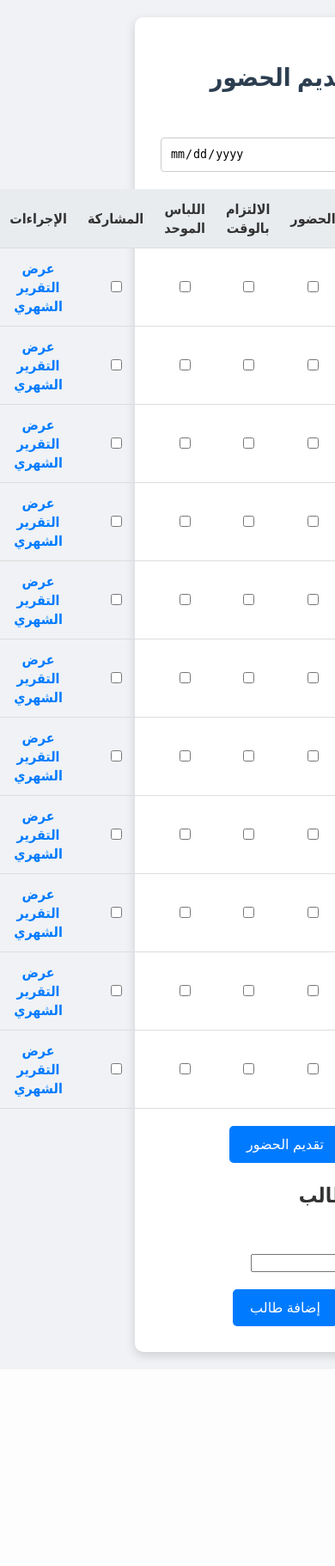
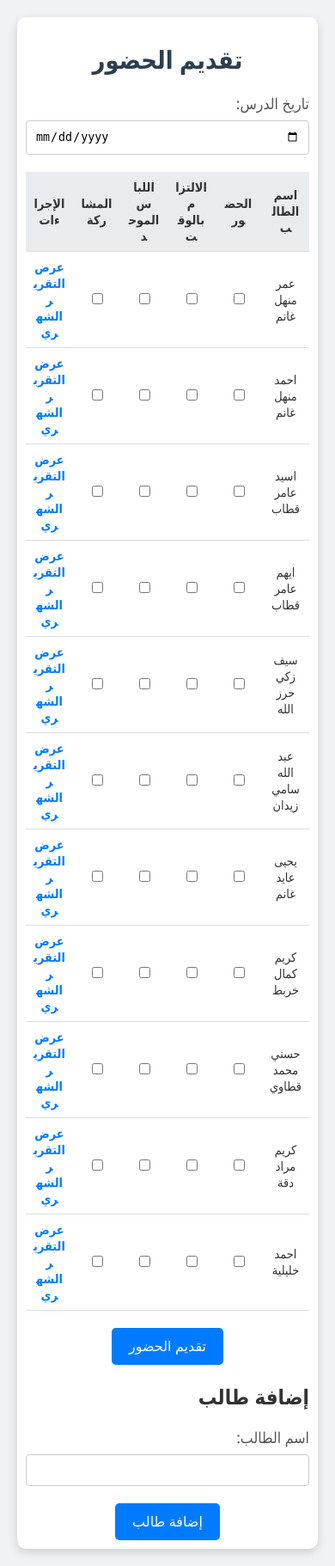
Before and after one commit to HululSoft/edu-mngmt, a Flask app: page /attendance/1 in a window 390 px wide; the page is wider, and only the part inside the window is pictured. Shown: that part at 86% size. Before the commit the page ends 1593 px from the top of that part, so only its background shows below. Run offline with Flask 3, Linux system fonts and the light colour scheme; the visitor is signed in with stand-in values (Sample User, id 1).

Commit message:
Update attendance.html - Fix container width and improve mobile responsiveness

```diff
--- a/src/templates/attendance.html
+++ b/src/templates/attendance.html
@@ -8,43 +8,20 @@
     <title>تقديم الحضور</title>
     <style>
 
+        /* Ensure the main container is responsive */
         .form-container {
-            max-width: 600px;
-            margin: auto;
-            padding: 30px;
+            max-width: 100%; /* Ensure it doesn't exceed the screen width */
+            overflow-x: auto; /* Allow horizontal scrolling if content overflows */
+            padding: 20px;
             background-color: #ffffff;
             border-radius: 10px;
             box-shadow: 0 4px 12px rgba(0, 0, 0, 0.15);
         }
 
-        h1 {
-            color: #2c3e50;
-            text-align: center;
-            font-size: 1.8em;
-            margin-bottom: 20px;
-        }
-
-        .form-group {
-            margin-bottom: 20px;
-        }
-
-        label {
-            color: #555;
-            font-size: 1.1em;
-            display: block;
-            margin-bottom: 8px;
-        }
-
-        input[type="date"] {
-            width: 100%;
-            padding: 10px;
-            border: 1px solid #ccc;
-            border-radius: 4px;
-            box-sizing: border-box;
-        }
-
+        /* Adjust table styling for smaller screens */
         table {
             width: 100%;
+            table-layout: fixed; /* Force the table to fit the container */
             border-collapse: collapse;
             margin-top: 20px;
         }
@@ -53,8 +30,54 @@
             padding: 12px;
             border-bottom: 1px solid #ddd;
             text-align: center;
+            word-wrap: break-word; /* Ensure long words wrap */
         }
 
+        /* Adjust input fields to match container width */
+        input[type="date"], input[type="text"] {
+            width: 100%;
+            padding: 10px;
+            border: 1px solid #ccc;
+            border-radius: 4px;
+            box-sizing: border-box;
+        }
+
+        /* Ensure responsive design for mobile */
+        @media (max-width: 768px) {
+            .form-container {
+                padding: 10px; /* Adjust padding for smaller screens */
+            }
+
+            table {
+                font-size: 0.9em; /* Reduce font size for better fit */
+            }
+
+            th, td {
+                padding: 8px; /* Reduce padding */
+            }
+        }
+        h1 {
+            color: #2c3e50;
+            text-align: center;
+            font-size: 1.8em;
+            margin-bottom: 20px;
+        }
+        .form-group {
+            margin-bottom: 20px;
+        }
+        label {
+            color: #555;
+            font-size: 1.1em;
+            display: block;
+            margin-bottom: 8px;
+        }
+        input[type="date"] {
+            width: 100%;
+            padding: 10px;
+            border: 1px solid #ccc;
+            border-radius: 4px;
+            box-sizing: border-box;
+        }
         th {
             background-color: #e9ecef;
             color: #333;
```
